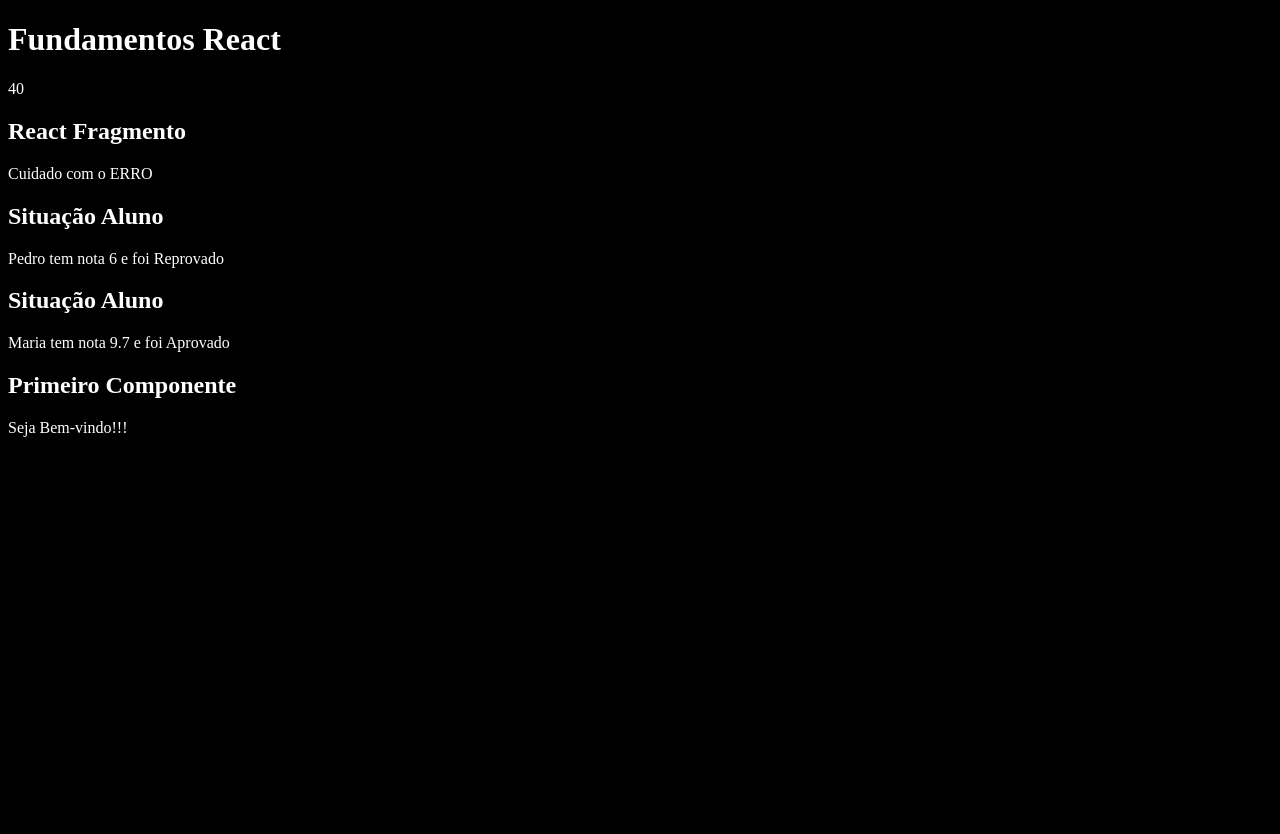
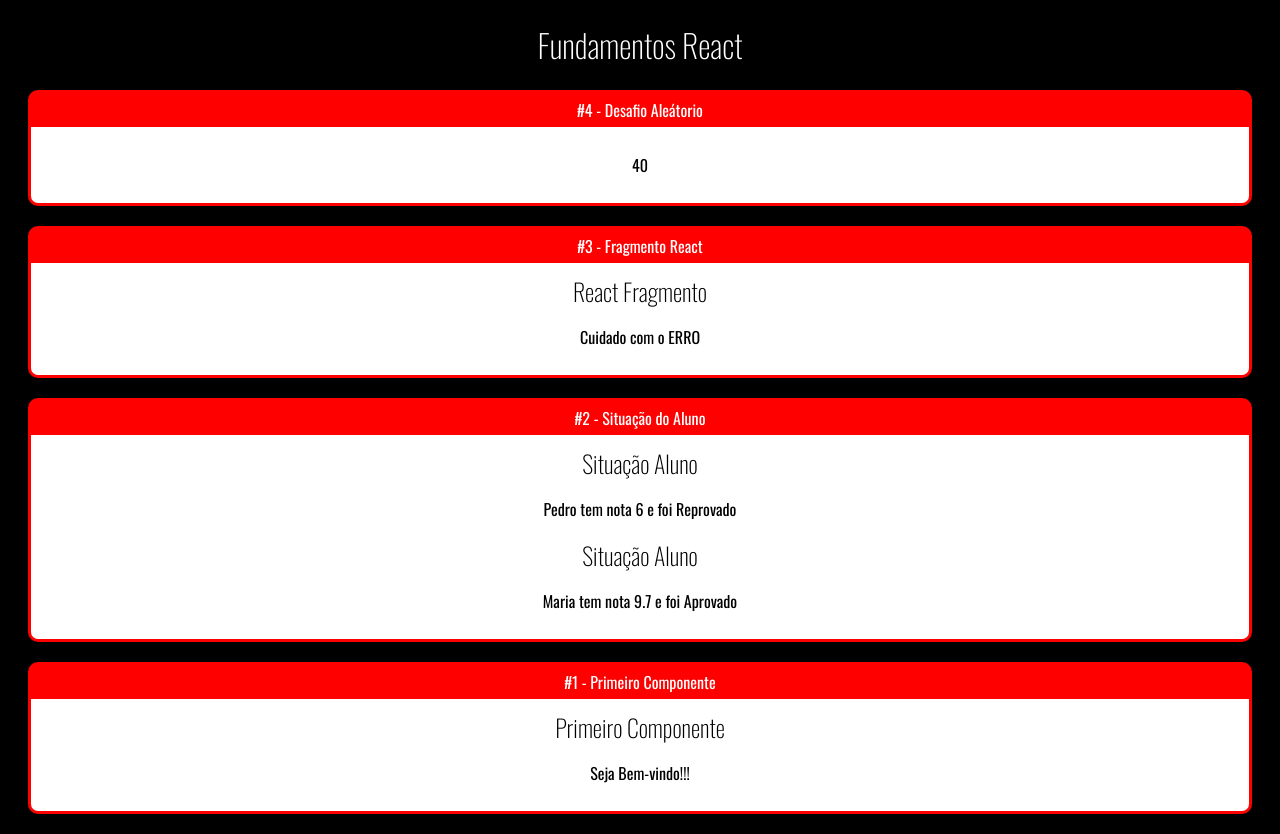
Before and after one commit to CoderEduardo/React, a React (Create React App) app in the folder fundamentos-react/: page / in a window 1280 px wide. Before the commit the page ends 800 px from the top, so only its background shows below. Built offline with nearby package versions, Linux system fonts and the light colour scheme.

Commit message:
Criando componente de Cards

```diff
--- a/fundamentos-react/public/index.html
+++ b/fundamentos-react/public/index.html
@@ -1,24 +1,28 @@
 <!DOCTYPE html>
 <html lang="en">
+
 <head>
   <meta charset="utf-8" />
   <link rel="icon" href="%PUBLIC_URL%/favicon.ico" />
+  <link rel="preconnect" href="https://fonts.googleapis.com">
+  <link rel="preconnect" href="https://fonts.gstatic.com" crossorigin>
+  <link href="https://fonts.googleapis.com/css2?family=Oswald:wght@200;300;400;500;600;700&display=swap"
+    rel="stylesheet">
   <meta name="viewport" content="width=device-width, initial-scale=1" />
   <meta name="theme-color" content="#000000" />
-    <meta
-      name="description"
-      content="Web site created using create-react-app"
-    />
+  <meta name="description" content="Web site created using create-react-app" />
   <link rel="apple-touch-icon" href="%PUBLIC_URL%/logo192.png" />
 
   <link rel="manifest" href="%PUBLIC_URL%/manifest.json" />
 
   <title>React App</title>
 </head>
+
 <body>
   <noscript>You need to enable JavaScript to run this app.</noscript>
 
   <div id="root"></div>
 
 </body>
+
 </html>
--- a/fundamentos-react/src/App.jsx
+++ b/fundamentos-react/src/App.jsx
@@ -4,13 +4,27 @@
 import ComParametro from './components/basicos/ComParametro'
 import Fragmento from './components/basicos/Fragmento'
 import Aleatorio from "./components/basicos/Aleatorio";
+import Card from "./components/layout/Card";
 
 export default _ =>
     <div id="app">
         <h1>Fundamentos React</h1>
-        <Aleatorio min="0" max="100"/>
-        <Fragmento></Fragmento>
-        <ComParametro titulo="Situação Aluno" aluno="Pedro" nota={6} />
-        <ComParametro titulo="Situação Aluno" aluno="Maria" nota={9.7} />
-        <Primeiro />
+
+        <Card titulo="#4 - Desafio Aleátorio">
+            <Aleatorio min="0" max="100" />
+        </Card>
+
+        <Card titulo="#3 - Fragmento React">
+            <Fragmento />
+        </Card>
+
+        <Card titulo="#2 - Situação do Aluno">
+            <ComParametro titulo="Situação Aluno" aluno="Pedro" nota={6} />
+            <ComParametro titulo="Situação Aluno" aluno="Maria" nota={9.7} />
+        </Card>
+
+        <Card titulo="#1 - Primeiro Componente">
+            <Primeiro />
+        </Card>
+
     </div>
--- /dev/null
+++ b/fundamentos-react/src/components/layout/Card.css
@@ -0,0 +1,20 @@
+.Card {
+    background-color: red;
+    border-radius: 10px;
+    overflow: hidden;
+    border: solid red 3px;
+    margin: 20px;
+}
+
+.Card .Title {
+    padding: 5px 0px;
+    background-color: red;
+    display: flex;
+    justify-content: center;
+}
+
+.Card .Content{
+    background-color: white;
+    color: black;
+    padding: 10px;
+}
--- /dev/null
+++ b/fundamentos-react/src/components/layout/Card.jsx
@@ -0,0 +1,12 @@
+import React from "react";
+import "./Card.css"
+
+export default props => {
+
+    return (
+        <div className="Card">
+            <div className="Title">{props.titulo}</div>
+            <div className="Content">{props.children}</div>
+        </div>
+    )
+}
--- a/fundamentos-react/src/index.css
+++ b/fundamentos-react/src/index.css
@@ -1,4 +1,14 @@
 body{
     background-color: black;
     color: white;
+    font-family: Oswald;
+    text-align: center;
 }
+
+h1, h2, h3{
+    font-weight: 200;
+}
+
+h2, h3{
+   margin: 0;
+}
```
Lines whose indentation alone changed are shown as unchanged.
